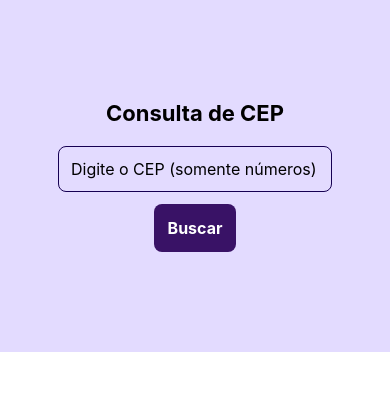
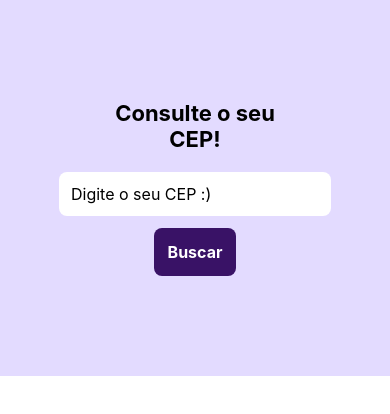
Before and after one commit to alanidare/atividade09-07, a React Native app in the folder cep-app/: screen / in a window 390 px wide. Shown: the top 414 px of the page. Built offline with nearby package versions, Linux system fonts and the light colour scheme; no server answers.

Commit message:
tempomaisdfevagar

```diff
--- a/cep-app/src/components/AddressInfo/index.tsx
+++ b/cep-app/src/components/AddressInfo/index.tsx
@@ -21,7 +21,7 @@ export function AddressInfo({ data }: AddressInfoProps) {
   if (data.erro) {
     return (
       <View style={styles.container}>
-        <Text style={styles.errorText}>CEP não encontrado.</Text>
+        <Text style={styles.errorText}>CEP não encontrado! :(</Text>
       </View>
     );
   }
--- a/cep-app/src/screens/Home/index.tsx
+++ b/cep-app/src/screens/Home/index.tsx
@@ -44,17 +44,19 @@ export function Home() {
         erro: true,
       });
     } finally {
-      setLoading(false);
+      setTimeout(() => {
+        setLoading(false);
+      }, 500 );
     }
   }
 
   return (
     <View style={sstyles.container}>
-      <Text style={sstyles.title}>Consulta de CEP</Text>
+      <Text style={sstyles.title}>Consulte o seu CEP!</Text>
 
       <TextInput
         style={sstyles.input}
-        placeholder="Digite o CEP (somente números)"
+        placeholder="Digite o seu CEP :)"
         keyboardType="numeric"
         maxLength={8}
         value={cep}
@@ -63,11 +65,11 @@ export function Home() {
 
       {/*  botão desaparece durante o loading */}
       <TouchableOpacity
-        style={[sstyles.button, loading && sstyles.buttonDisabled]}
+        style={[sstyles.button, loading && sstyles.botaoDesativado]}
         onPress={buscarCep}
         disabled={loading || cep.length !== 8}
       >
-        <Text style={sstyles.buttonText}>
+        <Text style={sstyles.textoBotao}>
           {loading ? 'Buscando...' : 'Buscar'}
         </Text>
       </TouchableOpacity>
--- a/cep-app/src/screens/Home/sstyles.ts
+++ b/cep-app/src/screens/Home/sstyles.ts
@@ -6,6 +6,7 @@ export const sstyles = StyleSheet.create({
 
   container: {
     flex: 1,
+    borderColor: '#160052',
     justifyContent: 'center',
     alignItems: 'center',
     padding: 100,
@@ -23,13 +24,14 @@ export const sstyles = StyleSheet.create({
     textAlign: 'center',
   },
   input: {
+    alignItems: 'center',
     justifyContent: 'center',
-    borderWidth: 1,
     borderColor: '#160052',
     borderRadius: 8,
     padding: 12,
     fontSize: 16,
     marginBottom: 12,
+    backgroundColor: 'white',
 
 
   },
@@ -41,12 +43,12 @@ export const sstyles = StyleSheet.create({
    justifyContent: 'center',
 
   },
-  buttonDisabled: {
+  botaoDesativado: {
    backgroundColor: '#8259c9',
   display: 'flex',
 
   },
-  buttonText: {
+  textoBotao: {
     color: '#fff',
     fontWeight: 'bold',
     fontSize: 16,
```
